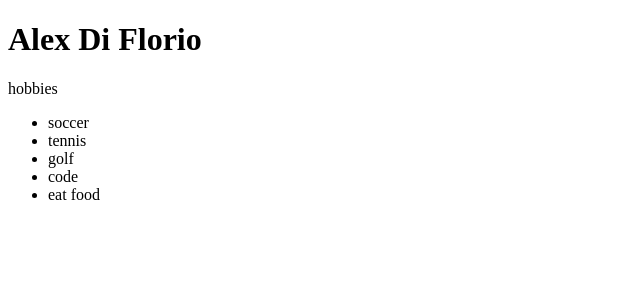
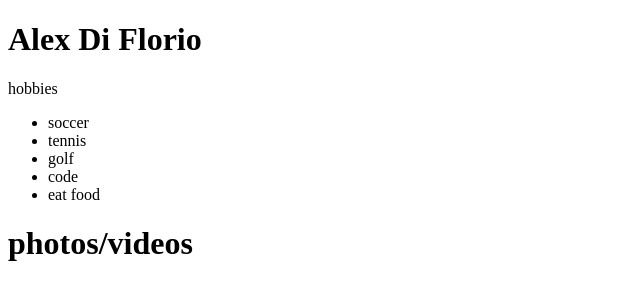
Before and after one commit to adif26/alexdiflorio, a plain HTML site: page index.html in a window 1280 px wide. Shown: the whole page, without its empty margins (0-640 px from the left). Drawn offline with Linux system fonts and the light colour scheme.

Commit message:
made changes

```diff
--- a/index.html
+++ b/index.html
@@ -24,7 +24,7 @@
 </ul>
 </div>
 
-
+ <h1>photos/videos</h1>
 
 
 
```
